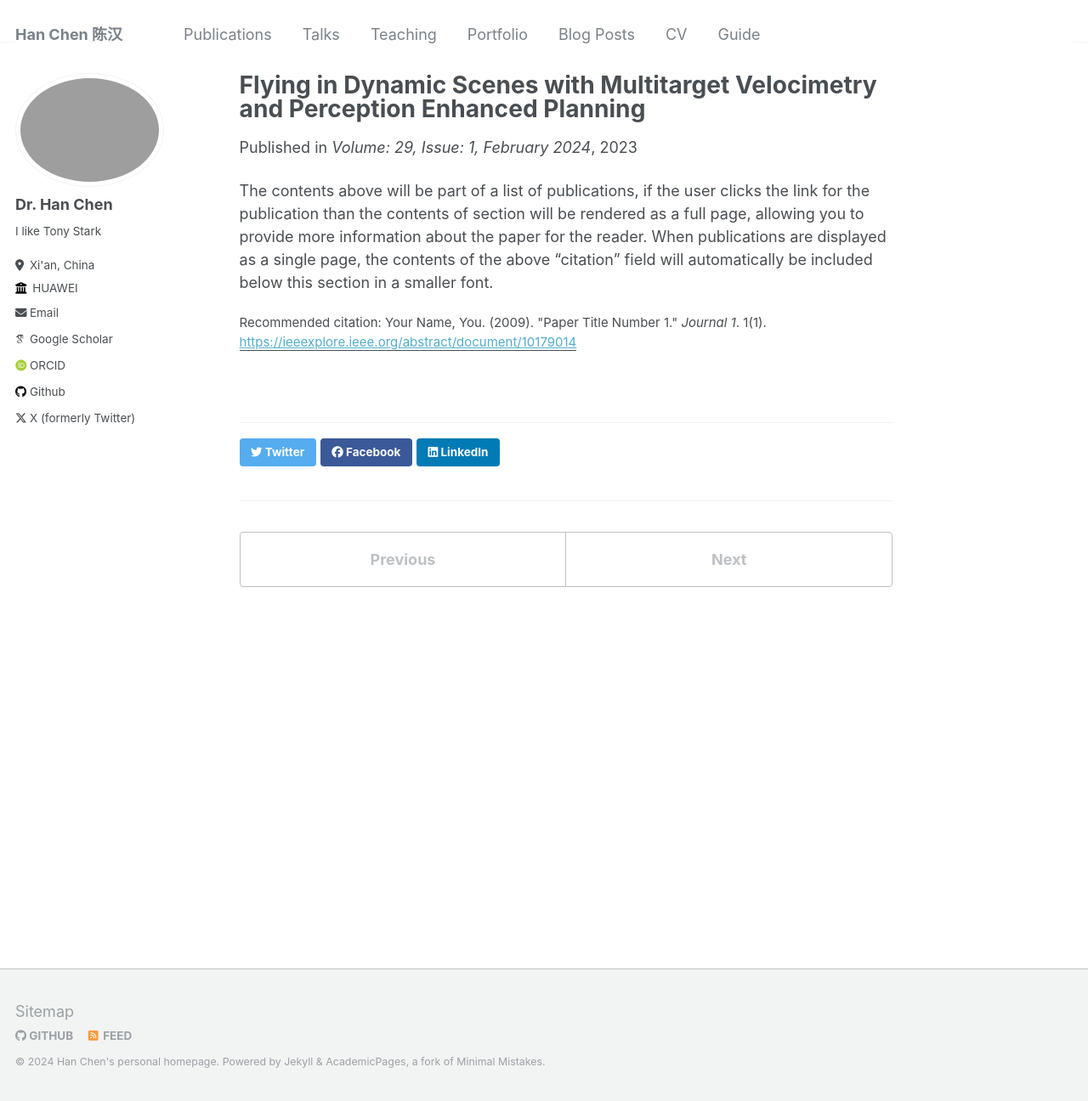
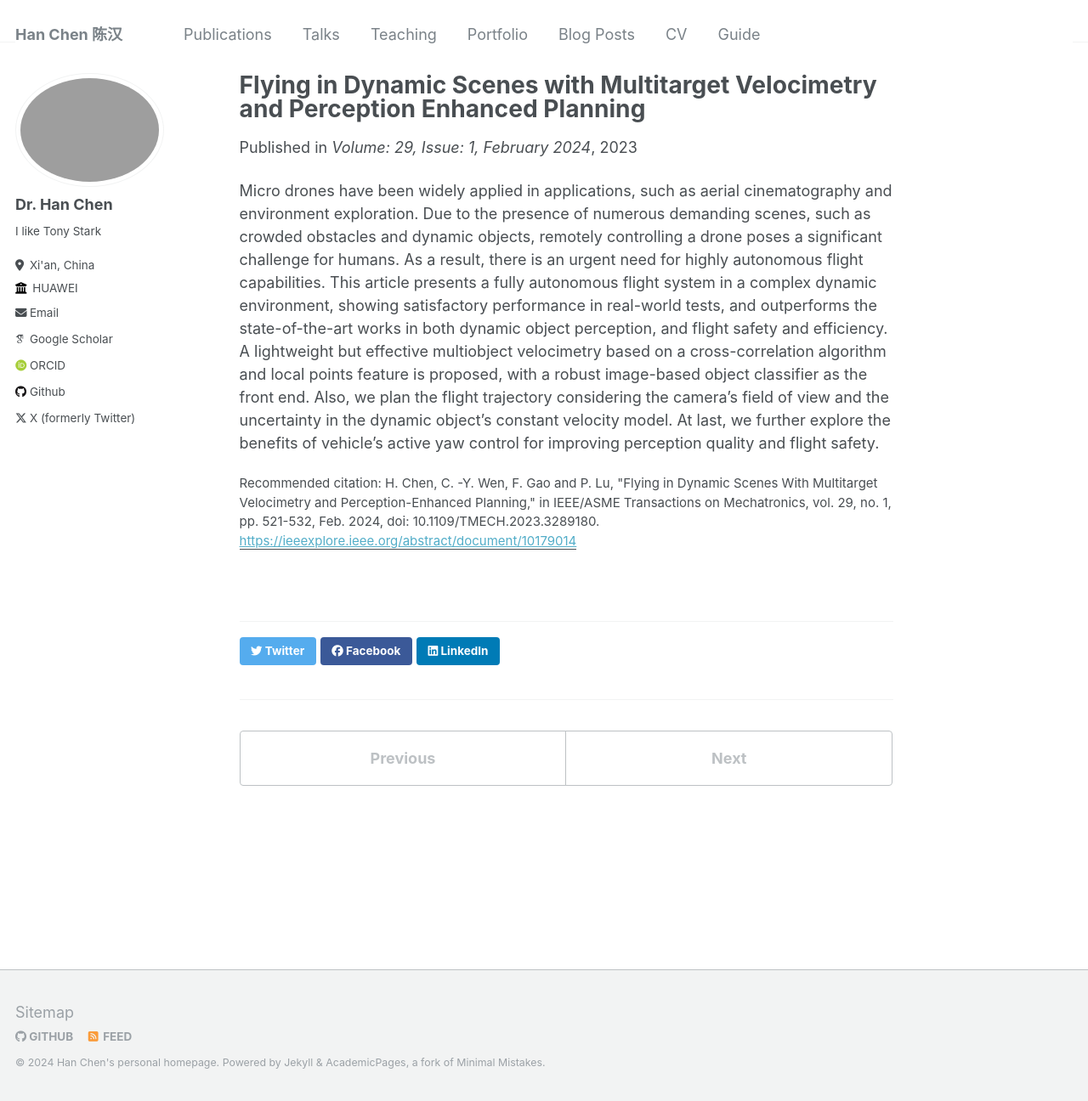
Before and after one commit to chenhanpolyu/chenhanpolyu.github.io, a Jekyll site: the page built from _publications/2009-10-01-paper-title-number-1.md, in a window 1280 px wide and 1296 px high. Shown: the whole window at 85% size. Built offline with Jekyll 4.4.1, drawn with Linux system fonts in a browser that asks for light colours; some web fonts are replaced.

Commit message:
Update 2009-10-01-paper-title-number-1.md

```diff
--- a/_publications/2009-10-01-paper-title-number-1.md
+++ b/_publications/2009-10-01-paper-title-number-1.md
@@ -6,7 +6,7 @@
 date: 11 July 2023
 venue: 'Volume: 29, Issue: 1, February 2024'
 paperurl: 'https://ieeexplore.ieee.org/abstract/document/10179014'
-citation: 'Your Name, You. (2009). &quot;Paper Title Number 1.&quot; <i>Journal 1</i>. 1(1).'
+citation: 'H. Chen, C. -Y. Wen, F. Gao and P. Lu, "Flying in Dynamic Scenes With Multitarget Velocimetry and Perception-Enhanced Planning," in IEEE/ASME Transactions on Mechatronics, vol. 29, no. 1, pp. 521-532, Feb. 2024, doi: 10.1109/TMECH.2023.3289180.'
 ---
 
-The contents above will be part of a list of publications, if the user clicks the link for the publication than the contents of section will be rendered as a full page, allowing you to provide more information about the paper for the reader. When publications are displayed as a single page, the contents of the above "citation" field will automatically be included below this section in a smaller font.
+Micro drones have been widely applied in applications, such as aerial cinematography and environment exploration. Due to the presence of numerous demanding scenes, such as crowded obstacles and dynamic objects, remotely controlling a drone poses a significant challenge for humans. As a result, there is an urgent need for highly autonomous flight capabilities. This article presents a fully autonomous flight system in a complex dynamic environment, showing satisfactory performance in real-world tests, and outperforms the state-of-the-art works in both dynamic object perception, and flight safety and efficiency. A lightweight but effective multiobject velocimetry based on a cross-correlation algorithm and local points feature is proposed, with a robust image-based object classifier as the front end. Also, we plan the flight trajectory considering the camera's field of view and the uncertainty in the dynamic object's constant velocity model. At last, we further explore the benefits of vehicle's active yaw control for improving perception quality and flight safety.
```
